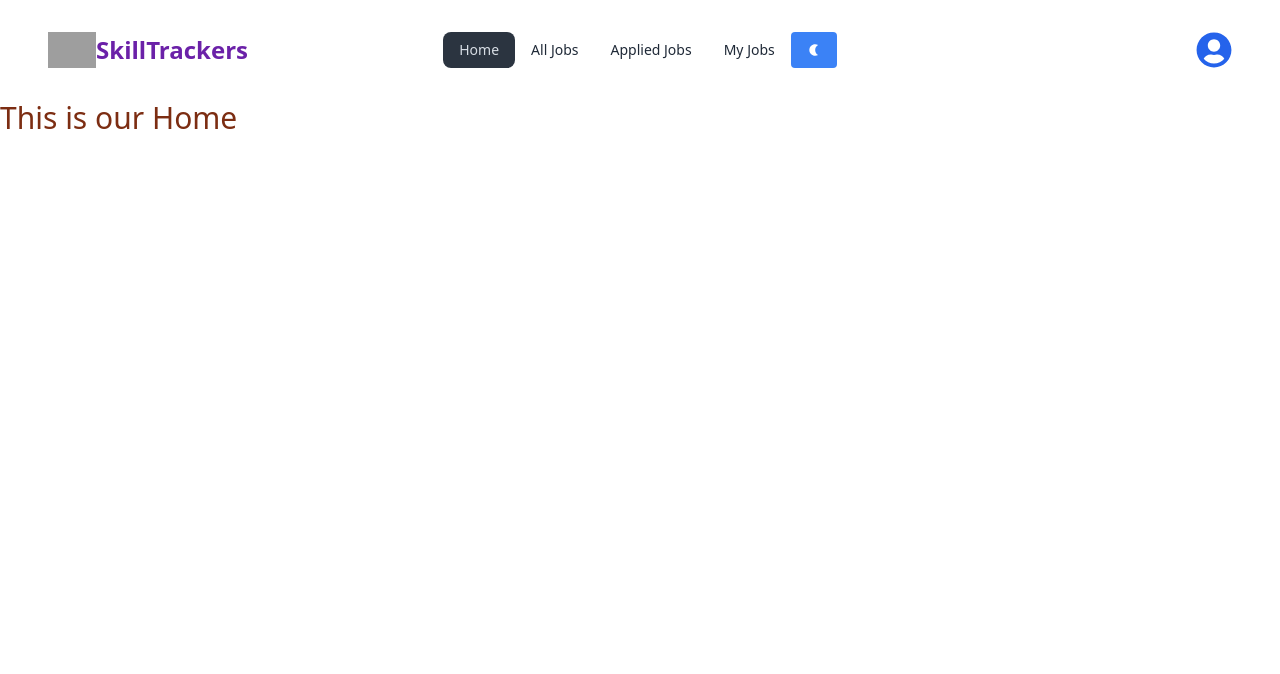
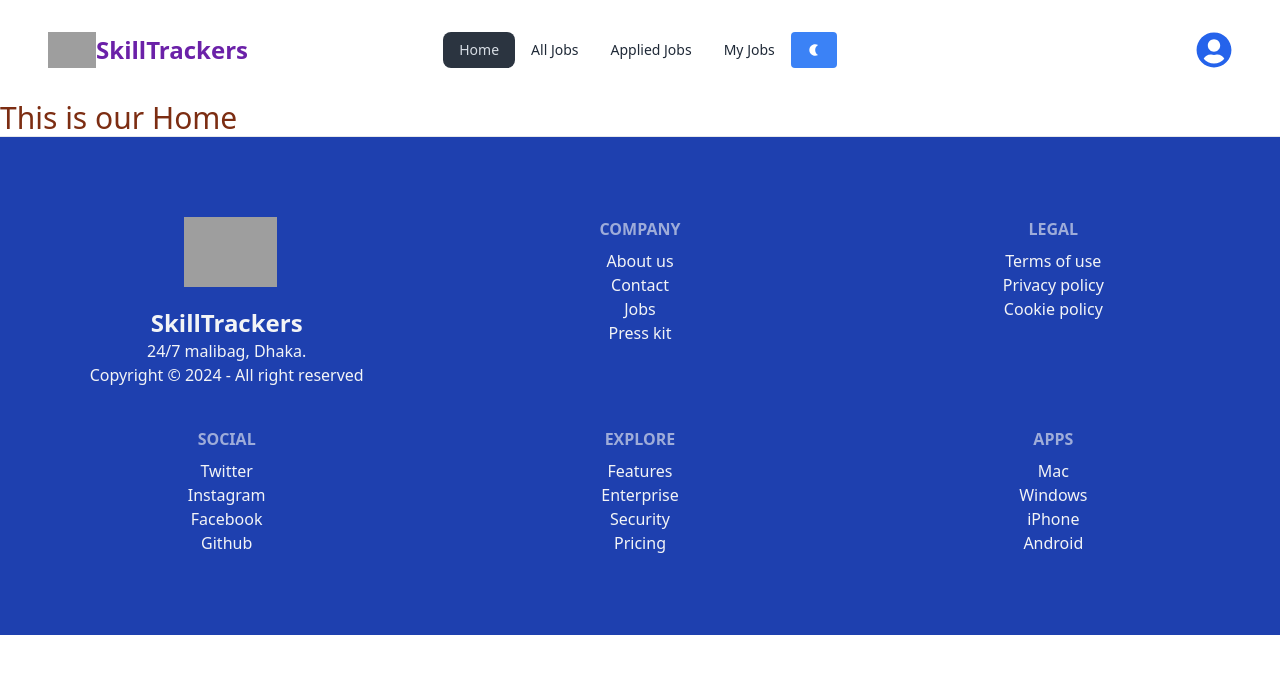
Before and after one commit to Monjurul-190629/Online_job_provider, a React (Vite) app: page / in a window 1280 px wide. Shown: the top 674 px of the page. Built offline with nearby package versions, Linux system fonts and the light colour scheme; no server answers; grey boxes are pictures that could not be loaded.

Commit message:
footer is added

```diff
--- a/src/Components/Home/Footer.jsx
+++ b/src/Components/Home/Footer.jsx
@@ -1,9 +1,56 @@
 
 
-const Footer = () => {
+const Footer = ({ darkMode }) => {
     return (
         <div>
+            <hr />
+            <footer className={`grid grid-cols-1 lg:grid-cols-3 justify-center text-center gap-10 md:px-10 py-20 ${darkMode ? 'bg-gray-900' : 'bg-blue-800'} ${darkMode ? 'text-white' : 'text-gray-100'}`}>
+                <nav className="flex flex-col">
+                    <img src="https://png.pngtree.com/element_pic/16/11/02/bd886d7ccc6f8dd8db17e841233c9656.jpg" className="w-1/4 ml-40 md:ml-36 mb-5" />
+                    <p className="font-bold text-2xl">SkillTrackers</p>
+                    <div>
+                        24/7 malibag, Dhaka.
+                    </div>
+                    <div>
+                        Copyright © 2024 - All right reserved
+                    </div>
+                </nav>
+                <nav className="flex flex-col">
+                    <h6 className="footer-title">Company</h6>
+                    <a className="link link-hover">About us</a>
+                    <a className="link link-hover">Contact</a>
+                    <a className="link link-hover">Jobs</a>
+                    <a className="link link-hover">Press kit</a>
+                </nav>
+                <nav className="flex flex-col">
+                    <h6 className="footer-title">Legal</h6>
+                    <a className="link link-hover">Terms of use</a>
+                    <a className="link link-hover">Privacy policy</a>
+                    <a className="link link-hover">Cookie policy</a>
+                </nav>
+                <nav className="flex flex-col">
+                    <h6 className="footer-title">Social</h6>
+                    <a className="link link-hover">Twitter</a>
+                    <a className="link link-hover">Instagram</a>
+                    <a className="link link-hover">Facebook</a>
+                    <a className="link link-hover">Github</a>
+                </nav>
+                <nav className="flex flex-col">
+                    <h6 className="footer-title">Explore</h6>
+                    <a className="link link-hover">Features</a>
+                    <a className="link link-hover">Enterprise</a>
+                    <a className="link link-hover">Security</a>
+                    <a className="link link-hover">Pricing</a>
+                </nav>
+                <nav className="flex flex-col">
+                    <h6 className="footer-title">Apps</h6>
+                    <a className="link link-hover">Mac</a>
+                    <a className="link link-hover">Windows</a>
+                    <a className="link link-hover">iPhone</a>
+                    <a className="link link-hover">Android</a>
+                </nav>
 
+            </footer>
         </div>
     );
 };
--- a/src/Components/Root.jsx
+++ b/src/Components/Root.jsx
@@ -1,6 +1,7 @@
 import { Outlet } from "react-router-dom";
 import Navbar from "./Home/Navbar";
 import { useState } from "react";
+import Footer from "./Home/Footer";
 
 
 const Root = () => {
@@ -17,6 +18,7 @@ const Root = () => {
 
             <Navbar darkMode = {darkMode} toggleTheme = {toggleTheme}></Navbar>
             <Outlet></Outlet>
+            <Footer darkMode = {darkMode}></Footer>
 
         </div>
     );
```
